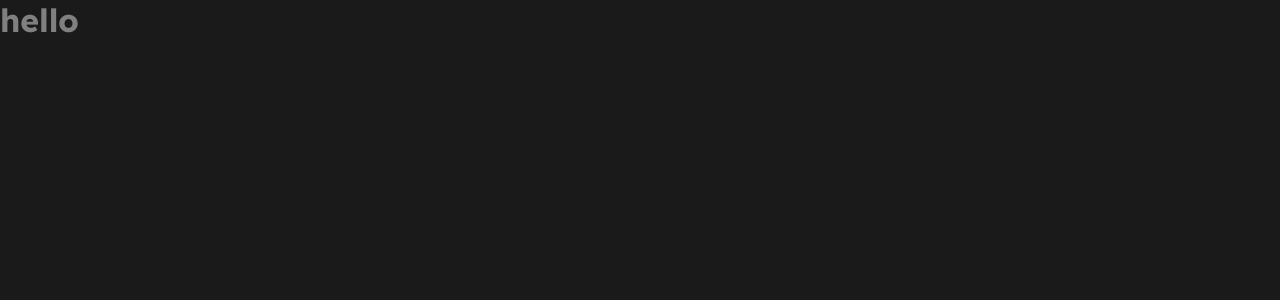
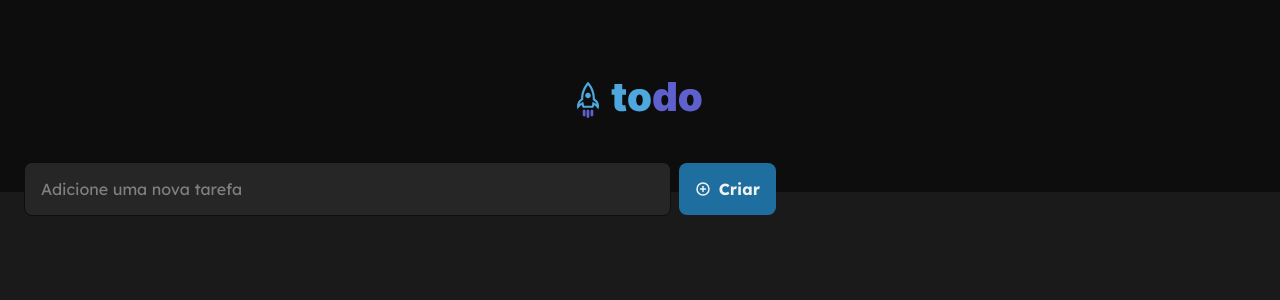
Before and after one commit to gitirana/To-do, a React (Vite) app: page / in a window 1280 px wide. Shown: the top 300 px of the page. Built offline with nearby package versions, Linux system fonts and the light colour scheme.

Commit message:
create header, task input and button style

```diff
--- a/package.json
+++ b/package.json
@@ -10,6 +10,7 @@
     "preview": "vite preview"
   },
   "dependencies": {
+    "phosphor-react": "^1.4.1",
     "react": "^18.2.0",
     "react-dom": "^18.2.0"
   },
--- a/src/App.tsx
+++ b/src/App.tsx
@@ -1,4 +1,5 @@
 import { Header } from "./components/Header";
+import { CreateTask } from "./components/CreateTask";
 
 import "./global.css";
 
@@ -6,6 +7,7 @@ export function App() {
   return (
     <>
       <Header />
+      <CreateTask />
     </>
   );
 }
--- /dev/null
+++ b/src/components/CreateTask.module.css
@@ -0,0 +1,37 @@
+.container {
+  display: flex;
+  align-items: center;
+  margin-top: calc(0px - 1.5rem - 6px);
+  gap: 0.5rem;
+  max-width: 800px;
+  padding: 0 1.5rem;
+}
+
+.input {
+  padding: 1rem;
+  background-color: var(--gray-500);
+  border: 1px solid var(--gray-700);
+  border-radius: 8px;
+  width: 100%;
+  color: var(--gray-100);
+}
+
+.input::placeholder {
+  color: var(--gray-300);
+}
+
+.button {
+  padding: 1rem;
+  display: flex;
+  align-items: center;
+  gap: 0.5rem;
+  border-radius: 8px;
+  border: 0;
+  background-color: var(--blue-500);
+  color: var(--gray-100);
+  font-weight: 700;
+}
+
+.button svg {
+  font-size: 1rem;
+}
--- /dev/null
+++ b/src/components/CreateTask.tsx
@@ -0,0 +1,15 @@
+import { PlusCircle } from "phosphor-react";
+
+import styles from "./CreateTask.module.css";
+
+export function CreateTask() {
+  return (
+    <div className={styles.container}>
+      <input placeholder="Adicione uma nova tarefa" className={styles.input} />
+      <button className={styles.button}>
+        <PlusCircle weight="bold" />
+        Criar
+      </button>
+    </div>
+  );
+}
--- /dev/null
+++ b/src/components/Header.module.css
@@ -0,0 +1,7 @@
+.container {
+  padding: 4.5rem;
+  display: flex;
+  align-items: center;
+  justify-content: center;
+  background-color: var(--gray-700);
+}
--- a/src/components/Header.tsx
+++ b/src/components/Header.tsx
@@ -1,7 +1,11 @@
+import todoLogo from "../assets/todo-logo.svg";
+
+import styles from "./Header.module.css";
+
 export function Header() {
   return (
-    <div>
-      <h1>hello</h1>
+    <div className={styles.container}>
+      <img src={todoLogo}></img>
     </div>
   );
 }
```
Also changed, not shown: 1 other file (tests, documents, lock files or other folders).
